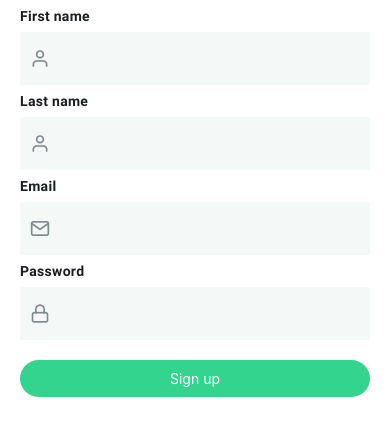
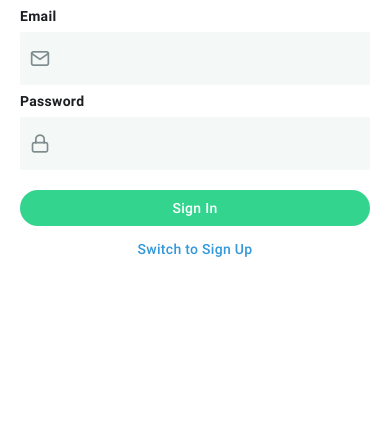
Before and after one commit to a-loke/Whatsapp-Clone, a React Native app: screen / in a window 390 px wide. Shown: the top 436 px of the page. Built offline with nearby package versions, Linux system fonts and the light colour scheme.

Commit message:
Add logic to switch between signin and signup screen

```diff
--- /dev/null
+++ b/components/SignInForm.js
@@ -0,0 +1,22 @@
+import React from "react";
+import Input from "../components/Input";
+import { Feather } from "@expo/vector-icons";
+import SubmitButton from "../components/SubmitButton";
+
+const SignInForm = () => {
+    return (
+        <>
+            <Input label="Email" icon="mail" pack={Feather} size={20} />
+            <Input label="Password" icon="lock" pack={Feather} size={20} />
+            <SubmitButton
+                title="Sign In"
+                onPress={() => {
+                    console.log("Button Pressed");
+                }}
+                style={{ marginTop: 20 }}
+            />
+        </>
+    );
+};
+
+export default SignInForm;
--- /dev/null
+++ b/components/SignUpForm.js
@@ -0,0 +1,24 @@
+import React from "react";
+import Input from "../components/Input";
+import { Feather } from "@expo/vector-icons";
+import SubmitButton from "../components/SubmitButton";
+
+const SignUpForm = () => {
+    return (
+        <>
+            <Input label="First name" icon="user" pack={Feather} size={20} />
+            <Input label="Last name" icon="user" pack={Feather} size={20} />
+            <Input label="Email" icon="mail" pack={Feather} size={20} />
+            <Input label="Password" icon="lock" pack={Feather} size={20} />
+            <SubmitButton
+                title="Sign up"
+                onPress={() => {
+                    console.log("Button Pressed");
+                }}
+                style={{ marginTop: 20 }}
+            />
+        </>
+    );
+};
+
+export default SignUpForm;
--- a/components/SubmitButton.js
+++ b/components/SubmitButton.js
@@ -16,7 +16,13 @@ const SubmitButton = (props) => {
                 ...{ backgroundColor: bgColor },
             }}
         >
-            <Text style={{ color: props.disabled ? colors.grey : "white" }}>
+            <Text
+                style={{
+                    color: props.disabled ? colors.grey : "white",
+                    fontFamily: "medium",
+                    letterSpacing: 0.3,
+                }}
+            >
                 {props.title}
             </Text>
         </TouchableOpacity>
--- a/screens/AuthenticationScreen.js
+++ b/screens/AuthenticationScreen.js
@@ -1,31 +1,27 @@
-import { StyleSheet, Text, View } from "react-native";
-import React from "react";
+import { StyleSheet, Text, TouchableOpacity } from "react-native";
+import React, { useState } from "react";
 import { SafeAreaView } from "react-native-safe-area-context";
 import PageContainer from "../components/PageContainer";
-import Input from "../components/Input";
-import { Feather } from "@expo/vector-icons";
-import SubmitButton from "../components/SubmitButton";
+import SignUpForm from "../components/SignUpForm";
+import SignInForm from "../components/SignInForm";
+import colors from "../constants/colors";
 
 const AuthenticationScreen = () => {
+    const [isSignedUp, setisSignedUp] = useState(false);
     return (
         <SafeAreaView style={{ flex: 1 }}>
             <PageContainer>
-                <Input
-                    label="First name"
-                    icon="user"
-                    pack={Feather}
-                    size={20}
-                />
-                <Input label="Last name" icon="user" pack={Feather} size={20} />
-                <Input label="Email" icon="mail" pack={Feather} size={20} />
-                <Input label="Password" icon="lock" pack={Feather} size={20} />
-                <SubmitButton
-                    title="Sign up"
+                {isSignedUp ? <SignUpForm /> : <SignInForm />}
+                <TouchableOpacity
+                    style={styles.linkContainer}
                     onPress={() => {
-                        console.log("Button Pressed");
+                        setisSignedUp((prevState) => !prevState);
                     }}
-                    style={{ marginTop: 20 }}
-                />
+                >
+                    <Text style={styles.link}>{`Switch to ${
+                        isSignedUp ? "Sign In" : "Sign Up"
+                    }`}</Text>
+                </TouchableOpacity>
             </PageContainer>
         </SafeAreaView>
     );
@@ -33,4 +29,15 @@ const AuthenticationScreen = () => {
 
 export default AuthenticationScreen;
 
-const styles = StyleSheet.create({});
+const styles = StyleSheet.create({
+    linkContainer: {
+        marginVertical: 15,
+        justifyContent: "center",
+        alignItems: "center",
+    },
+    link: {
+        color: colors.blue,
+        fontFamily: "medium",
+        letterSpacing: 0.3,
+    },
+});
```
